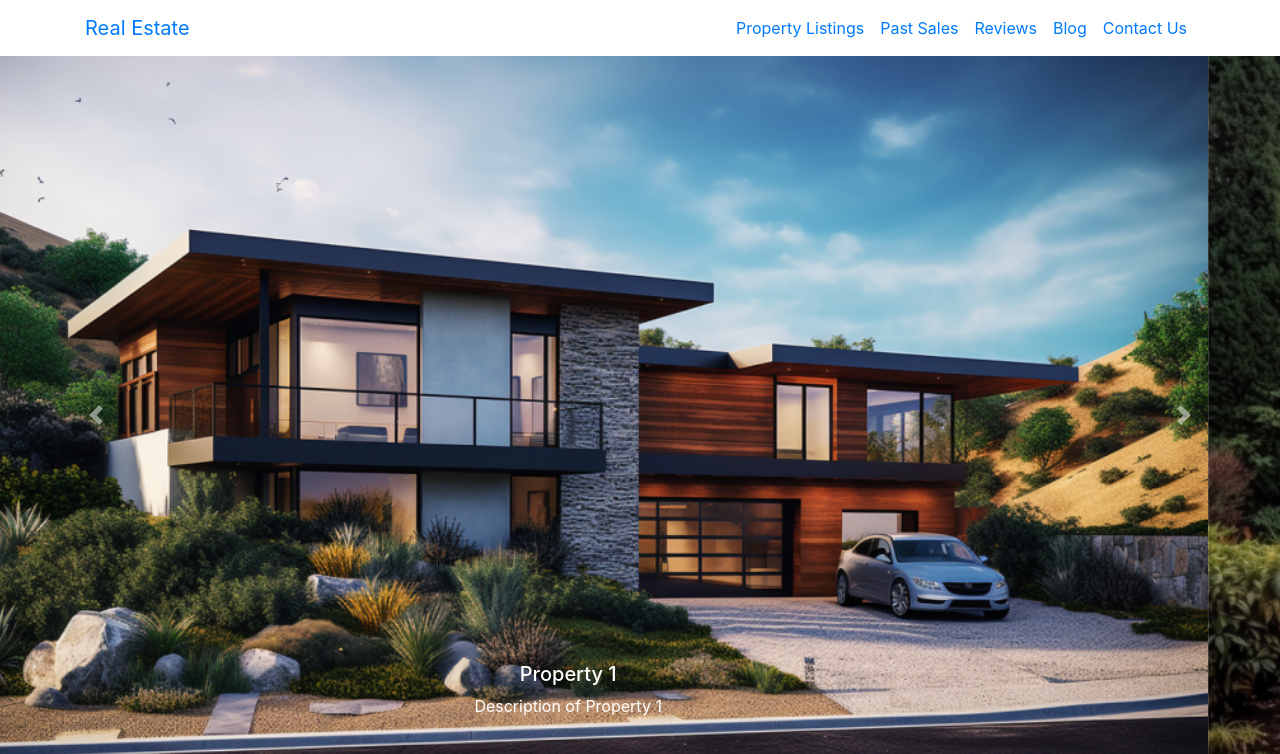
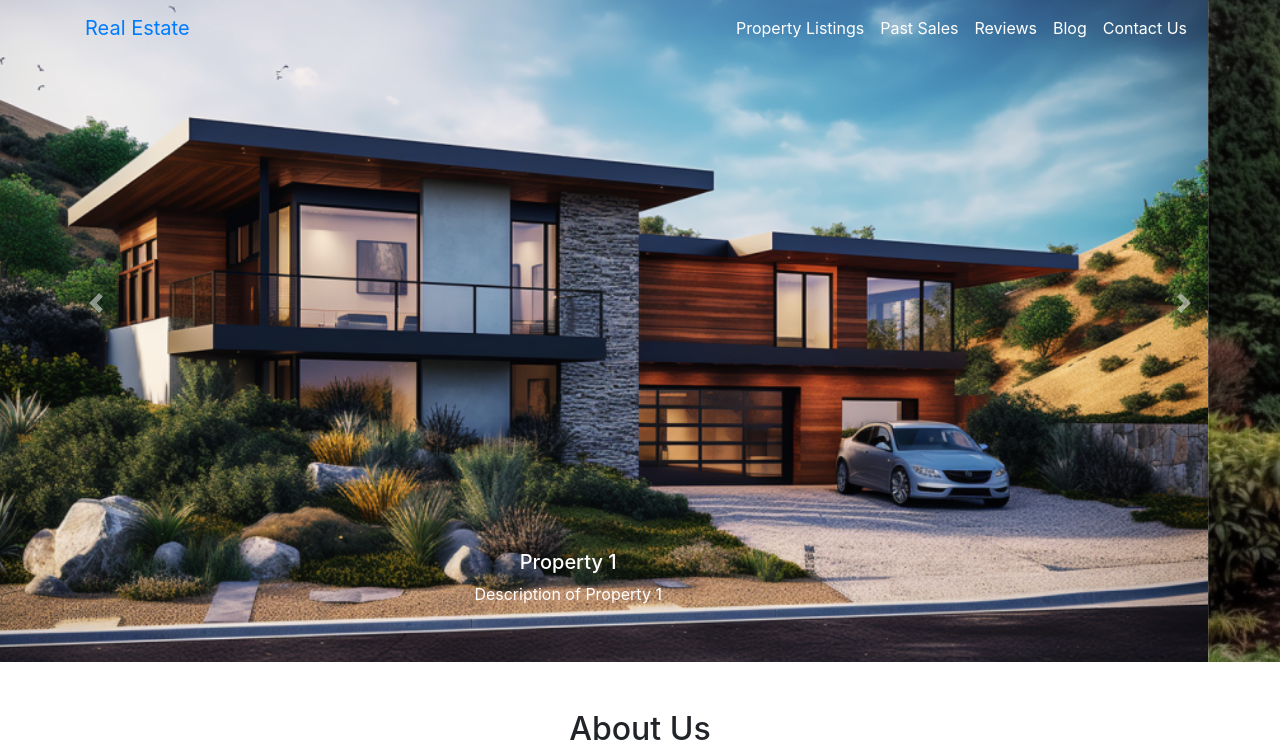
Before and after one commit to yatharthb/realtorsite, a plain HTML site: page index.html in a window 1280 px wide. Shown: the top 754 px of the page. Drawn offline with nearby package versions, Linux system fonts and the light colour scheme.

Commit message:
Fixed Navbar

```diff
--- a/index.html
+++ b/index.html
@@ -21,7 +21,7 @@
 
 <body>
     <!-- Navbar -->
-    <nav class="navbar navbar-expand-lg navbar-transparent">
+    <nav class="navbar navbar-expand-lg navbar-transparent fixed-top">
         <div class="container">
             <a class="navbar-brand" href="index.html">Real Estate</a>
             <button class="navbar-toggler" type="button" data-toggle="collapse" data-target="#navbarNav" aria-controls="navbarNav" aria-expanded="false" aria-label="Toggle navigation">
--- a/main.css
+++ b/main.css
@@ -1,9 +1,24 @@
+/* main.css */
+
+
+
 /* main.css */
 .navbar-transparent {
     background-color: transparent;
     transition: background-color 0.3s;
+    z-index: 1000; /* Add this line to ensure the navbar stays on top */
 }
-
 .navbar-transparent.scrolled {
     background-color: rgba(255, 255, 255, 0.9);
 }
+/* main.css */
+.navbar-transparent .navbar-nav .nav-link {
+    color: white;
+}
+
+.navbar-transparent.scrolled .navbar-nav .nav-link {
+    color: inherit; /* Change this to any other color if you want a different color when scrolled */
+}
+.carousel {
+    margin-top: -56px; /* Adjust this value based on your navbar height */
+}
```
